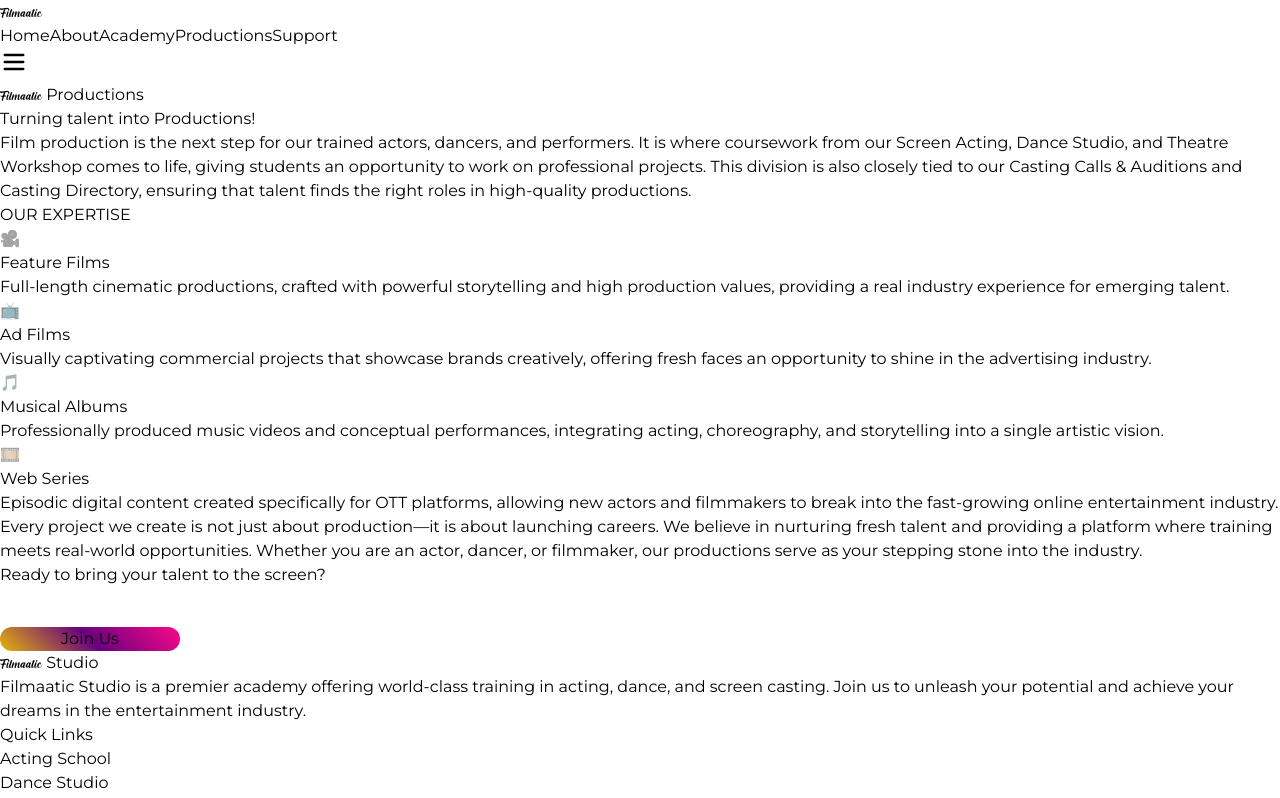
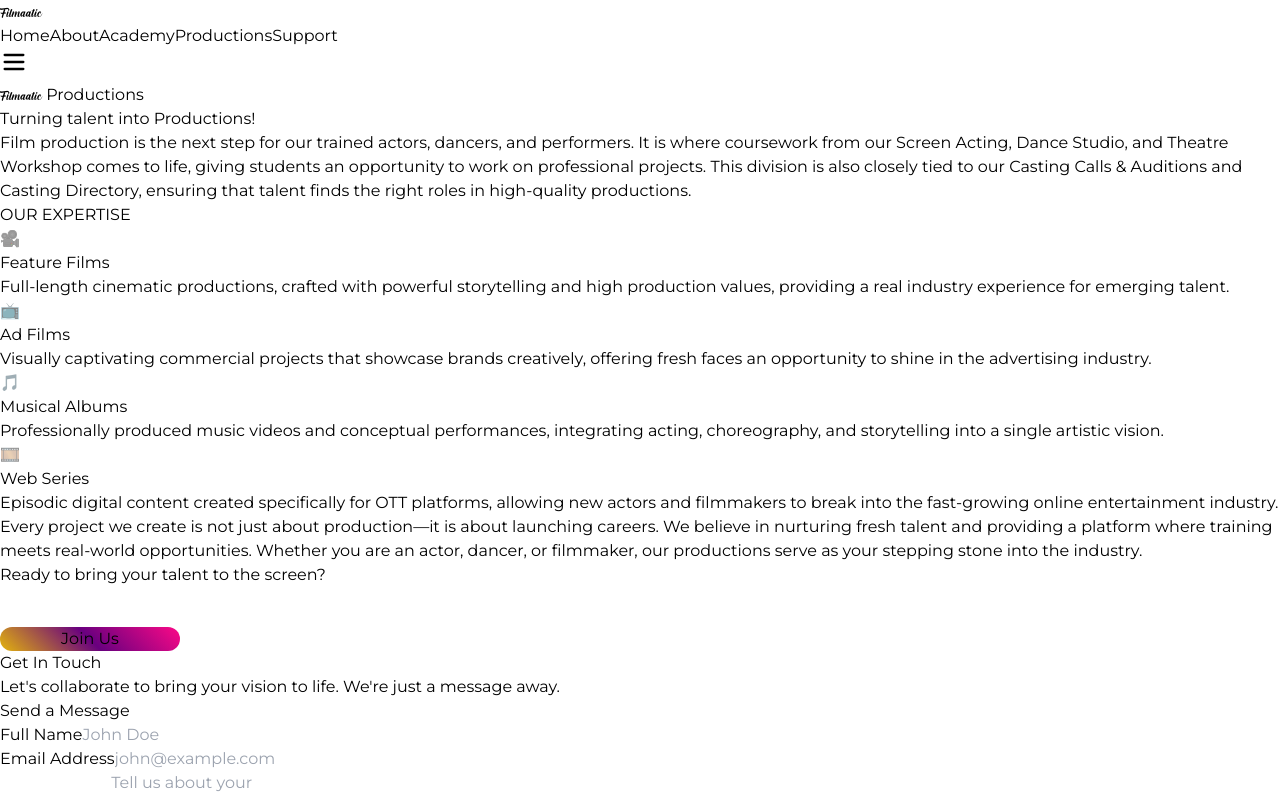
Before and after one commit to lifeplannerdev/filmaatic, a React (Vite) app: page /productions in a window 1280 px wide. Shown: the top 798 px of the page. Built offline with nearby package versions, Linux system fonts and the light colour scheme.

Commit message:
26 march commit

```diff
--- a/src/pages/production.jsx
+++ b/src/pages/production.jsx
@@ -2,11 +2,12 @@
 import ProjectsSection from "../components/ProjectSection";
 import Cards from "../components/Cards";
 import EnquirySection from "../components/Enquiry";
-import { PiWhatsappLogo } from "react-icons/pi";
+
 
 
 const Production = () => {
   return (
+    <div>
     <div className="min-h-screen bg-slate-950 text-white py-20 px-6 relative overflow-hidden">
       {/* Enhanced Background Elements */}
       <div className="absolute inset-0 overflow-hidden">
@@ -150,12 +151,15 @@
         </button>
               </div>
             </div>
+
           </div>
+
         </div>
 
 
 
       </div>
+
 
 
 
@@ -273,6 +277,8 @@
       `}</style>
 
     </div>
+    <EnquirySection />
+    </div>
 
   );
 };
```
